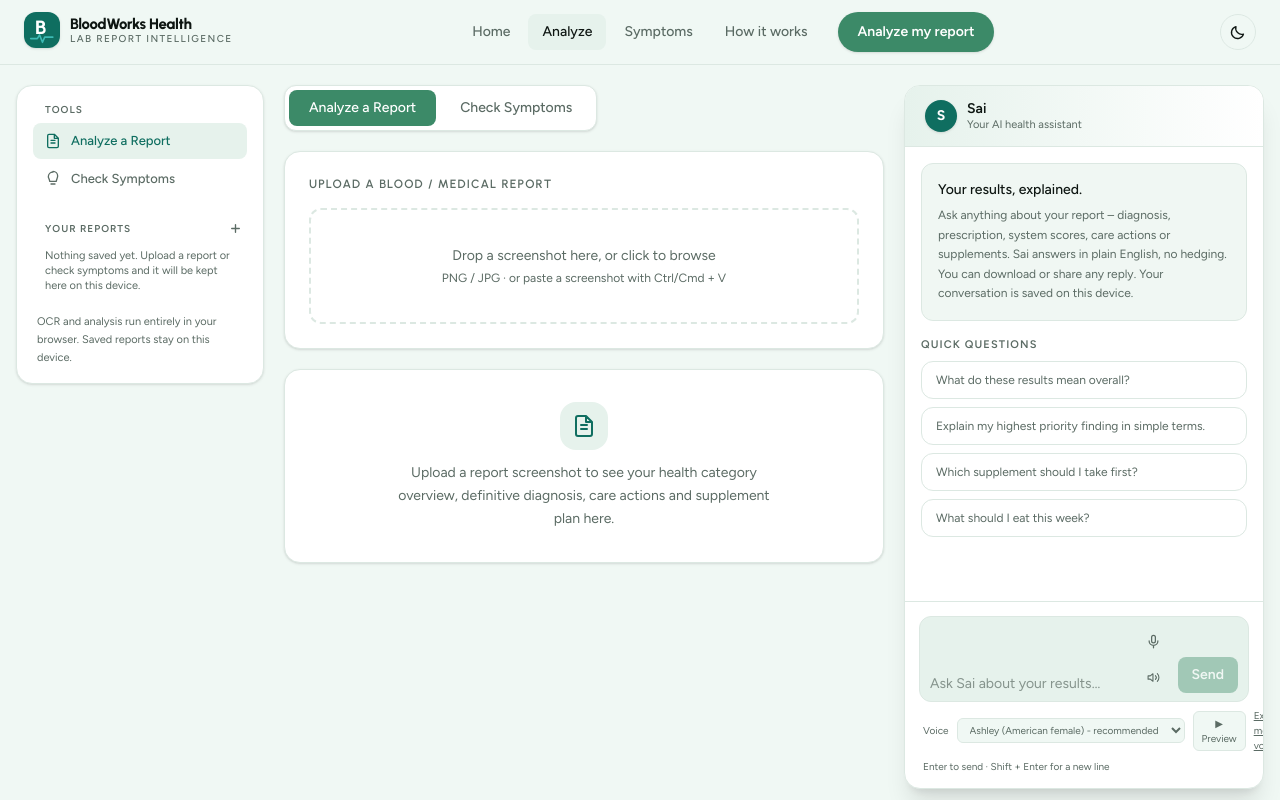
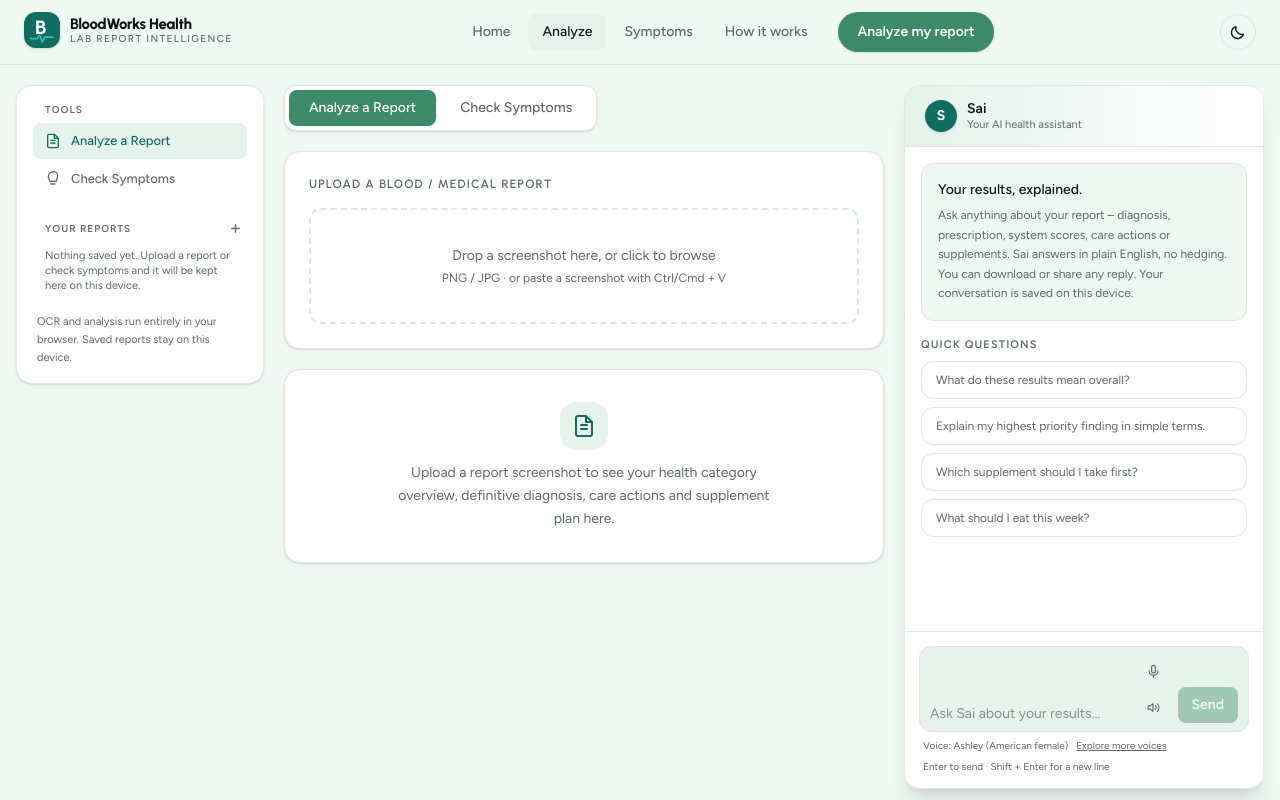
Before and after one commit to khurramsaadat/blood-works, a Next.js app: page /analyze in a window 1280 px wide. Shown: the top 800 px of the page. Built offline with nearby package versions, Linux system fonts and the light colour scheme.

Commit message:
feat: use Ashley voice by default, remove voice selector

```diff
--- a/src/app/api/tts/route.ts
+++ b/src/app/api/tts/route.ts
@@ -1,20 +1,7 @@
 import { EdgeTTS } from "@andresaya/edge-tts";
 
-const ALLOWED_VOICES = [
-  "en-US-AshleyNeural",
-  "en-US-AriaNeural",
-  "en-US-JennyNeural",
-  "en-US-SaraNeural",
-  "en-US-EmmaNeural",
-  "en-US-AvaNeural",
-  "en-US-MichelleNeural",
-  "en-US-MonicaNeural",
-  "en-US-NancyNeural",
-  "en-US-AmberNeural",
-];
-
 export async function POST(request: Request) {
-  let body: { text?: string; voice?: string };
+  let body: { text?: string };
   try {
     body = await request.json();
   } catch {
@@ -27,11 +14,10 @@ export async function POST(request: Request) {
   if (text.length > 3000) {
     return Response.json({ error: "Text too long." }, { status: 400 });
   }
-  const voice = ALLOWED_VOICES.includes(body.voice ?? "") ? (body.voice as string) : "en-US-AriaNeural";
 
   try {
     const tts = new EdgeTTS();
-    await tts.synthesize(text, voice);
+    await tts.synthesize(text, "en-US-AshleyNeural");
     const buffer = tts.toBuffer();
     return new Response(new Uint8Array(buffer), {
       status: 200,
--- a/src/components/assistant-chat.tsx
+++ b/src/components/assistant-chat.tsx
@@ -170,7 +170,6 @@ export default function AssistantChat({
   const [followUps, setFollowUps] = useState<string[]>([]);
   const [speakingIdx, setSpeakingIdx] = useState<number | null>(null);
   const [ttsLoading, setTtsLoading] = useState(false);
-  const [ttsVoice, setTtsVoice] = useState("en-US-AshleyNeural");
   const audioRef = useRef<HTMLAudioElement | null>(null);
   const [ttsMuted, setTtsMuted] = useState(false);
   const scrollRef = useRef<HTMLDivElement>(null);
@@ -228,15 +227,6 @@ export default function AssistantChat({
     const el = scrollRef.current;
     if (el && nearBottomRef.current) el.scrollTop = el.scrollHeight;
   }, [messages, busy]);
-
-  useEffect(() => {
-    try {
-      const v = localStorage.getItem("bw.tts.voice");
-      if (v) setTtsVoice(v);
-    } catch {
-      /* storage blocked */
-    }
-  }, []);
 
   useEffect(() => {
     if (!confirmClear) return;
@@ -511,7 +501,7 @@ export default function AssistantChat({
       const res = await fetch('/api/tts', {
         method: 'POST',
         headers: { 'Content-Type': 'application/json' },
-        body: JSON.stringify({ text: clean, voice: ttsVoice }),
+        body: JSON.stringify({ text: clean, voice: 'en-US-AshleyNeural' }),
       });
       if (!res.ok) throw new Error('TTS request failed');
       const blob = await res.blob();
@@ -538,24 +528,6 @@ export default function AssistantChat({
       utter.onend = () => setSpeakingIdx(null);
       utter.onerror = () => setSpeakingIdx(null);
       window.speechSynthesis.speak(utter);
-    }
-  };
-
-  const previewVoice = async (voice: string) => {
-    try {
-      const res = await fetch("/api/tts", {
-        method: "POST",
-        headers: { "Content-Type": "application/json" },
-        body: JSON.stringify({ text: "Hello, this is how I sound. I can read your report results aloud.", voice }),
-      });
-      if (!res.ok) return;
-      const blob = await res.blob();
-      const url = URL.createObjectURL(blob);
-      const audio = new Audio(url);
-      audio.onended = () => URL.revokeObjectURL(url);
-      await audio.play();
-    } catch {
-      /* ignore */
     }
   };
 
@@ -856,35 +828,7 @@ export default function AssistantChat({
           </button>
         </div>
         <div className="mt-1.5 flex items-center gap-2 px-1">
-          <label htmlFor="sai-voice" className="text-[10px] text-muted">Voice</label>
-          <select
-            id="sai-voice"
-            value={ttsVoice}
-            onChange={(e) => {
-              setTtsVoice(e.target.value);
-              try { localStorage.setItem("bw.tts.voice", e.target.value); } catch { /* storage blocked */ }
-              // Preview the newly selected voice.
-              void previewVoice(e.target.value);
-            }}
-            className="text-[10px] rounded-md border border-border-c bg-background px-2 py-1 text-muted focus:outline-none focus:border-accent"
-          >
-            <option value="en-US-AshleyNeural">Ashley (American female) - recommended</option>
-            <option value="en-US-AriaNeural">Aria (American female)</option>
-            <option value="en-US-JennyNeural">Jenny (American female)</option>
-            <option value="en-US-SaraNeural">Sara (American female)</option>
-            <option value="en-US-EmmaNeural">Emma (American female)</option>
-            <option value="en-US-AvaNeural">Ava (American female)</option>
-            <option value="en-US-MichelleNeural">Michelle (American female)</option>
-          </select>
-          <button
-            type="button"
-            onClick={() => void previewVoice(ttsVoice)}
-            title="Preview the selected voice"
-            aria-label="Preview the selected voice"
-            className="text-[10px] rounded-md border border-border-c bg-background px-2 py-1 text-muted hover:text-accent-deep hover:border-accent transition-colors"
-          >
-            ▶ Preview
-          </button>
+          <span className="text-[10px] text-muted">Voice: Ashley (American female)</span>
           <a
             href="https://speech.microsoft.com/portal/voicegallery"
             target="_blank"
```
